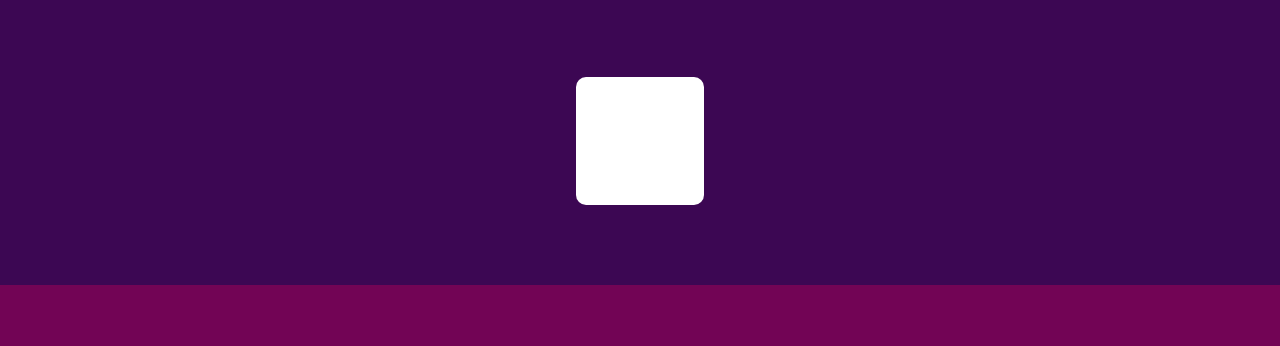
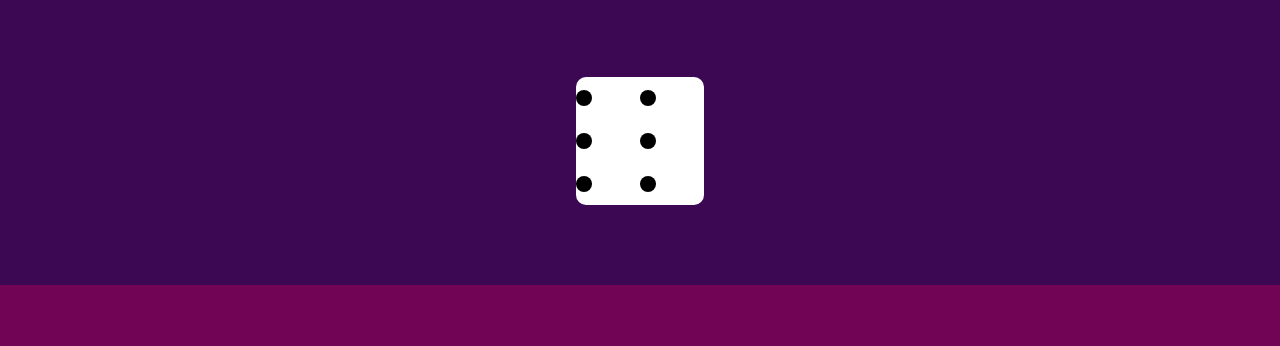
Before and after one commit to Attainy/dice-game, a plain HTML site: page index.html in a window 1280 px wide. Shown: the part 72-418 px from the top of the page. Drawn offline with Linux system fonts and the light colour scheme.

Commit message:
주사위 grid try

```diff
--- a/index.html
+++ b/index.html
@@ -9,10 +9,15 @@
   <body>
     <h1>Dice Game</h1>
     <div class="dice-container">
-      <div class="dice">
+      <div class="dice dice-1">
 
         <!-- 주사위 굴리는 이미지 -->
-        <div class="dice-img"></div>
+        <div class="pip"></div>
+        <div class="pip"></div>
+        <div class="pip"></div>
+        <div class="pip"></div>
+        <div class="pip"></div>
+        <div class="pip"></div>
       </div>
     </div>
 
--- a/style.css
+++ b/style.css
@@ -28,16 +28,37 @@ h1 {
   height: 8rem;
   border-radius: 10px;
   background-color: white;
+
+  display: grid;
+  justify-content: center;
+  align-items: center;
 }
 
 .dice-1 {
+  grid-template-columns: repeat(2, 1fr);
+}
+
+/*주사위 */
+ .pip {
   width: 1rem;
   height: 1rem;
   border-radius: 50px;
   background-color: black;
-  margin: auto auto;
 }
 
+
+
+/* .dice-2, .dice-3, .dice-4, .dice-5, .dice-6 {
+  display: none;
+}
+
+.dice-2 {
+  display: initial;
+} */
+
+
+
+/* 점수판 */
 .board {
   display: flex;
   justify-content: center;
```
